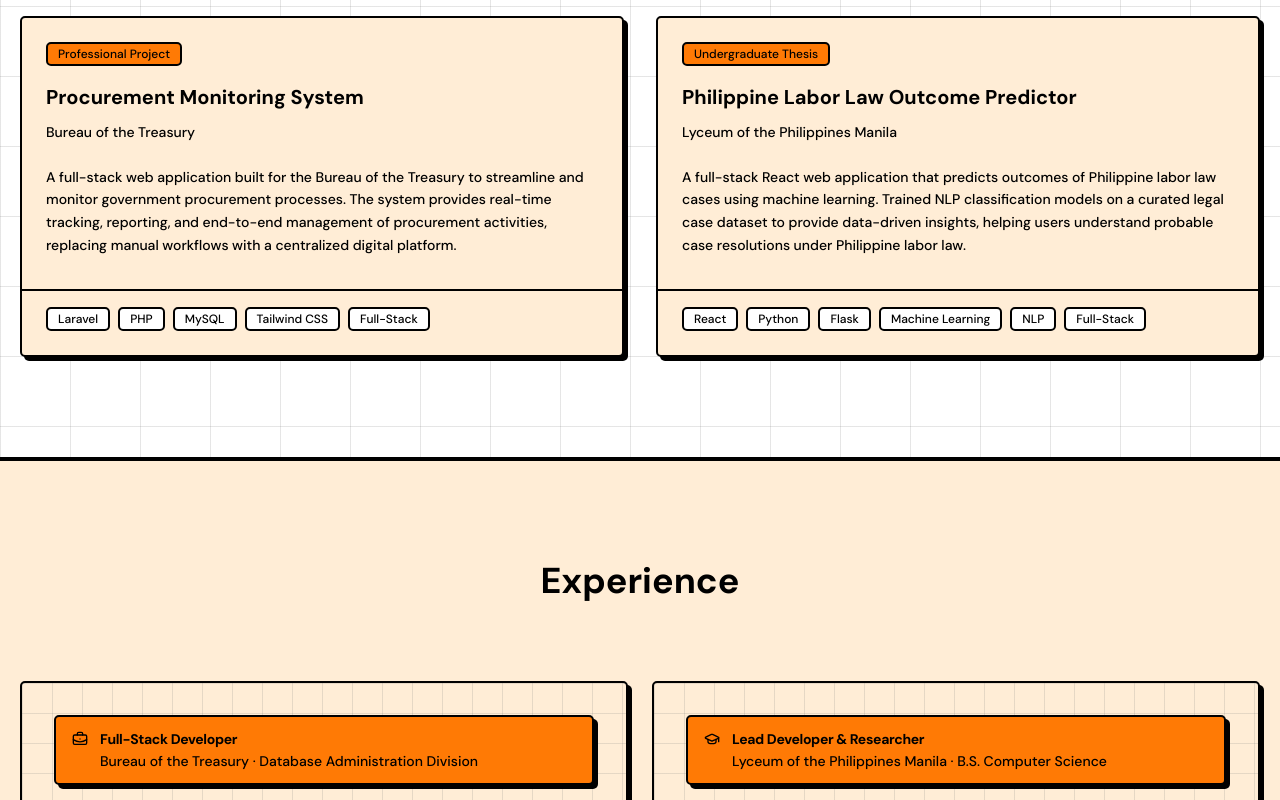
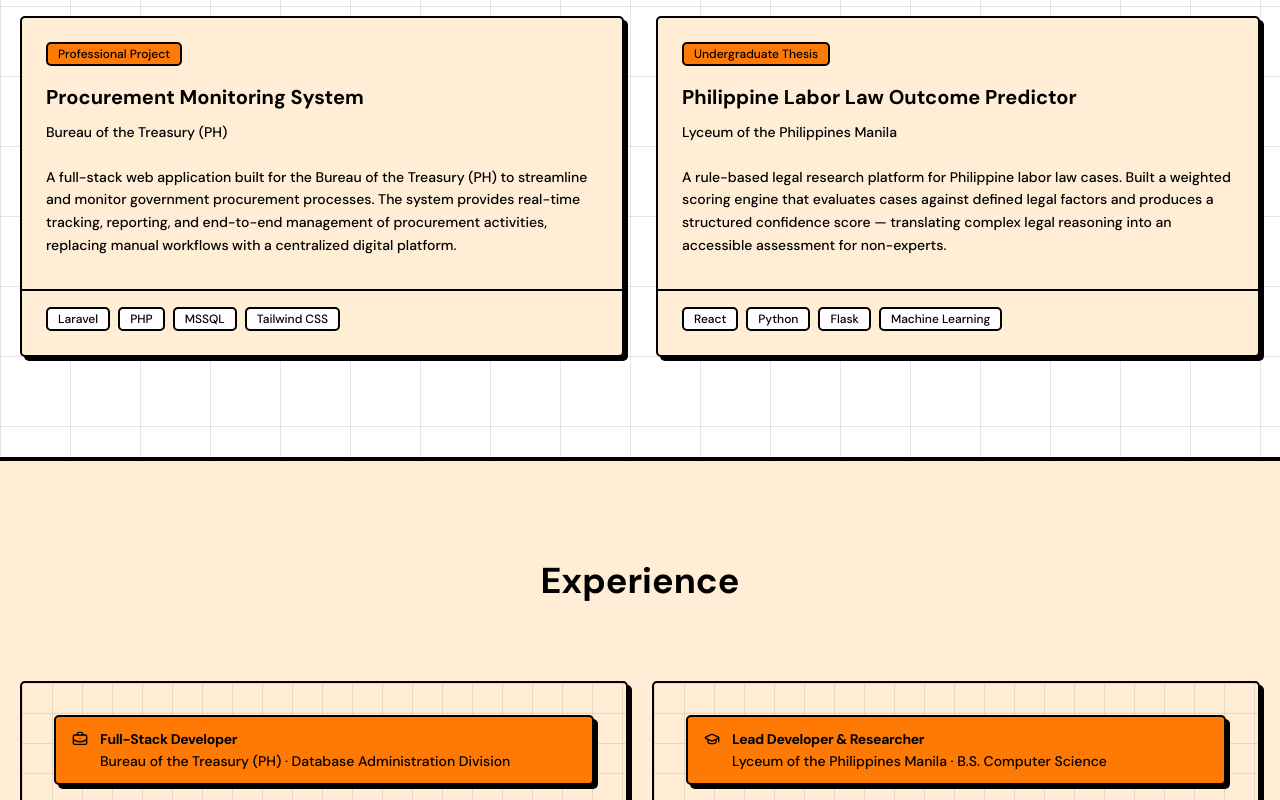
Before and after one commit to jshmnl/personal-portfolio, a Next.js app: page / in a window 1280 px wide. Shown: the part 3760-4560 px from the top of the page. Built offline with nearby package versions, Linux system fonts and the light colour scheme.

Commit message:
Fix projects section: MSSQL, remove Full-Stack tag, accurate labor law description, add PH to Bureau of the Treasury
Co-Authored-By: Claude Sonnet 4.6 <noreply@anthropic.com>

```diff
--- a/src/components/portfolio/about-section.tsx
+++ b/src/components/portfolio/about-section.tsx
@@ -83,7 +83,7 @@ export default function AboutSection() {
               </div>
               <div className="flex flex-col gap-4 text-sm font-base leading-relaxed">
                 <p>
-                  During my internship at the Bureau of Treasury (Database Administration
+                  During my internship at the Bureau of the Treasury PH (Database Administration
                   Division), I built a procurement monitoring system used in a government
                   environment. I designed the MSSQL database schema, implemented
                   role-based access control to manage internal users securely, and
--- a/src/components/portfolio/experience-section.tsx
+++ b/src/components/portfolio/experience-section.tsx
@@ -8,7 +8,7 @@ const experiences = [
     id: "ojt",
     icon: BriefcaseBusiness,
     role: "Full-Stack Developer",
-    org: "Bureau of the Treasury",
+    org: "Bureau of the Treasury (PH)",
     division: "Database Administration Division",
     type: "On-the-Job Training",
     period: "Aug 2025 – Feb 2026",
--- a/src/components/portfolio/projects-section.tsx
+++ b/src/components/portfolio/projects-section.tsx
@@ -11,19 +11,19 @@ import {
 const projects = [
   {
     type: "Professional Project",
-    org: "Bureau of the Treasury",
+    org: "Bureau of the Treasury (PH)",
     title: "Procurement Monitoring System",
     description:
-      "A full-stack web application built for the Bureau of the Treasury to streamline and monitor government procurement processes. The system provides real-time tracking, reporting, and end-to-end management of procurement activities, replacing manual workflows with a centralized digital platform.",
-    tags: ["Laravel", "PHP", "MySQL", "Tailwind CSS", "Full-Stack"],
+      "A full-stack web application built for the Bureau of the Treasury (PH) to streamline and monitor government procurement processes. The system provides real-time tracking, reporting, and end-to-end management of procurement activities, replacing manual workflows with a centralized digital platform.",
+    tags: ["Laravel", "PHP", "MSSQL", "Tailwind CSS"],
   },
   {
     type: "Undergraduate Thesis",
     org: "Lyceum of the Philippines Manila",
     title: "Philippine Labor Law Outcome Predictor",
     description:
-      "A full-stack React web application that predicts outcomes of Philippine labor law cases using machine learning. Trained NLP classification models on a curated legal case dataset to provide data-driven insights, helping users understand probable case resolutions under Philippine labor law.",
-    tags: ["React", "Python", "Flask", "Machine Learning", "NLP", "Full-Stack"],
+      "A rule-based legal research platform for Philippine labor law cases. Built a weighted scoring engine that evaluates cases against defined legal factors and produces a structured confidence score — translating complex legal reasoning into an accessible assessment for non-experts.",
+    tags: ["React", "Python", "Flask", "Machine Learning"],
   },
 ]
 
```
